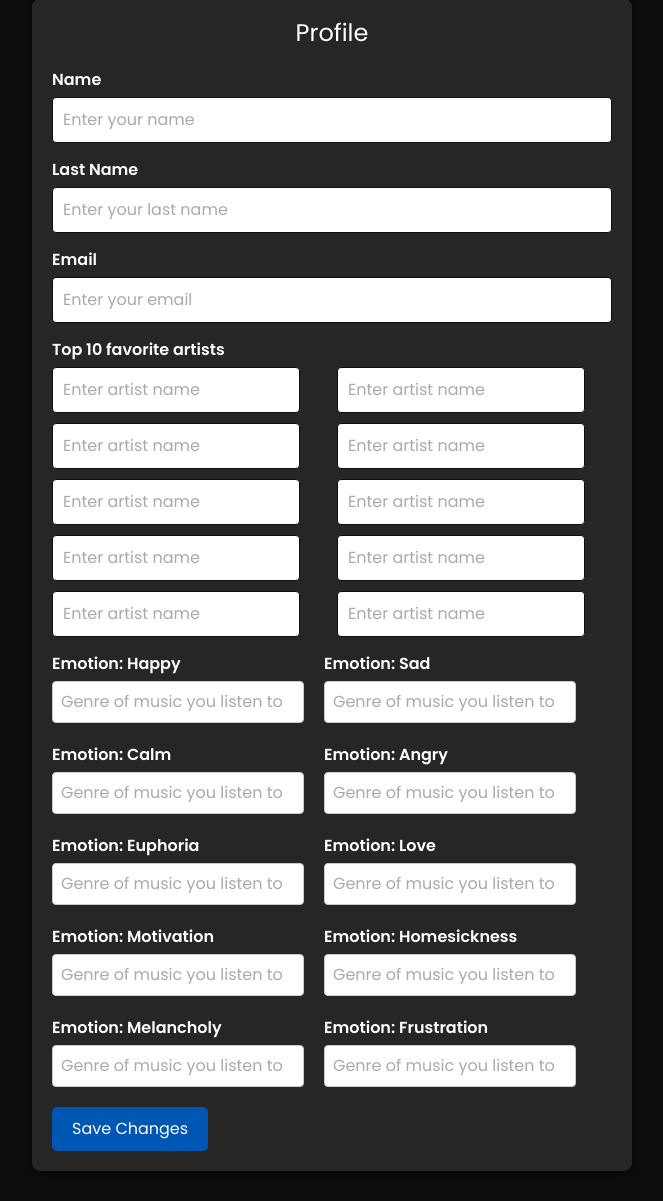
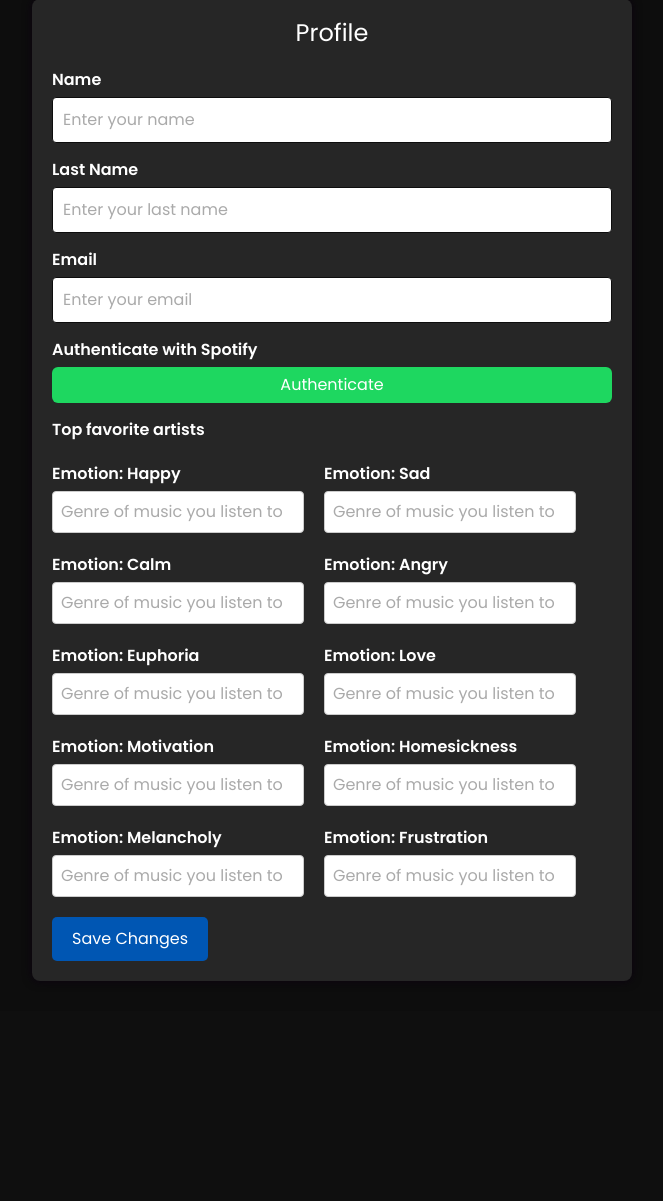
Before and after one commit to CamsMars/PI_PROYECT, a Django app: page /profile/ in a window 1280 px wide. Shown: the part 97-1298 px from the top of the page, without its empty margins (308-971 px from the left). After the commit the page ends 1078 px from the top, so only its background shows below. Run offline with Django 5.2, Linux system fonts and the light colour scheme; a user stored in the database is signed in; parts of the project's set-up code (start-up, migrations or seed data) failed here and were passed over.

Commit message:
merged cami profile.html

```diff
--- a/MIUW/MIUWApp/templates/profile.html
+++ b/MIUW/MIUWApp/templates/profile.html
@@ -29,6 +29,7 @@
         .btn-custom:hover {
             background-color: #0056b3; /* Cambia el color al pasar el mouse */
         }
+
         body {
             background-color: #0D0D0D;
             font-family: 'Poppins', sans-serif;
@@ -95,6 +96,7 @@
             margin: 5px;
             cursor: pointer;
         }
+
         .preferences {
             display: grid;
             grid-template-columns: 1fr 1fr; /* Crea dos columnas de igual tamaño */
@@ -105,6 +107,7 @@
             padding: 10px;
             width: 90%; /* Ajusta el ancho si es necesario */
         }
+
         .emotion-preferences {
             display: flex;
             flex-wrap: wrap;
@@ -128,13 +131,18 @@
             border-radius: 4px;
         }
 
+        .spotify-btn {
+            background-color: #1ED760;
+            border: none;
+            color: white;
+        }
     </style>
 </head>
 <body>
     <nav class="navbar navbar-expand-lg navbar-light bg-body-tertiary">
         <div class="container-fluid">
             <a class="navbar-brand" href="{% url 'home' %}">
-                <img src="{% static "images/logotipo_morado.png" %}" alt="MIUW Logo" style="height: 40px;">
+                <img src="{% static 'images/logotipo_morado.png' %}" alt="MIUW Logo" style="height: 40px;">
             </a>
             <button class="navbar-toggler" type="button" data-bs-toggle="collapse" data-bs-target="#navbarNavDropdown" aria-controls="navbarNavDropdown" aria-expanded="false" aria-label="Toggle navigation">
                 <span class="navbar-toggler-icon"></span>
@@ -161,78 +169,96 @@
             </div>
         </div>
     </nav>
+
     <div class="container">
         <header>
             <h1>Profile</h1>
         </header>
         <form method="POST" action="{% url 'profile' %}">
             {% csrf_token %}
+
             <div class="form-group">
                 <label for="name">Name</label>
-                <input type="text" id="name" name="name" placeholder="Enter your name" required>
+                <input type="text" id="name" name="name" value="{{ name }}" placeholder="Enter your name" required>
             </div>
+
             <div class="form-group">
                 <label for="last-name">Last Name</label>
-                <input type="text" id="last-name" name="last_name" placeholder="Enter your last name" required>
+                <input type="text" id="last-name" name="last_name" value="{{ last_name }}" placeholder="Enter your last name" required>
             </div>
+
             <div class="form-group">
                 <label for="email">Email</label>
-                <input type="email" id="email" name="email" placeholder="Enter your email" required>
+                <input type="email" id="email" name="email" value="{{ email }}" placeholder="Enter your email" required>
             </div>
+
             <div class="form-group">
-                <label>Top 10 favorite artists</label>
+                <label>Authenticate with Spotify</label>
+                <div style="display: flex; gap: 10px;">
+                    <button class="btn btn-primary spotify-btn" type="submit" onclick="authenticateSpotify()">Authenticate</button>
+                </div>
+            </div>
+
+            <div class="form-group">
+                <label>Top favorite artists</label>
                 <div class="preferences">
-                    {% for i in "0123456789" %}
-                        <input type="text" id="fav-artist-{{ i }}" name="fav_artist_{{ i }}" placeholder="Enter artist name" required>
+                    {% for artist in fav_artists %}
+                        <input type="text" id="fav-artist-{{ forloop.counter }}" name="fav_artist_{{ forloop.counter }}" value="{{ artist }}" placeholder="Enter artist name" required>
                     {% endfor %}
                 </div>
             </div>
+
+
             <div class="emotion-preferences">
                 <div class="emotion-group">
                     <label for="happy">Emotion: Happy</label>
-                    <input type="text" id="happy" name="happy" placeholder="Genre of music you listen to" required>
+                    <input type="text" id="happy" name="happy" value="{{ genres.0 }}" placeholder="Genre of music you listen to" required>
                 </div>
                 <div class="emotion-group">
                     <label for="sad">Emotion: Sad</label>
-                    <input type="text" id="sad" name="sad" placeholder="Genre of music you listen to" required>
+                    <input type="text" id="sad" name="sad" value="{{ genres.1 }}" placeholder="Genre of music you listen to" required>
                 </div>
                 <div class="emotion-group">
                     <label for="calm">Emotion: Calm</label>
-                    <input type="text" id="calm" name="calm" placeholder="Genre of music you listen to" required>
+                    <input type="text" id="calm" name="calm" value="{{ genres.2 }}" placeholder="Genre of music you listen to" required>
                 </div>
                 <div class="emotion-group">
                     <label for="angry">Emotion: Angry</label>
-                    <input type="text" id="angry" name="angry" placeholder="Genre of music you listen to" required>
+                    <input type="text" id="angry" name="angry" value="{{ genres.3 }}" placeholder="Genre of music you listen to" required>
                 </div>
                 <div class="emotion-group">
                     <label for="euphoria">Emotion: Euphoria</label>
-                    <input type="text" id="euphoria" name="euphoria" placeholder="Genre of music you listen to" required>
+                    <input type="text" id="euphoria" name="euphoria" value="{{ genres.4 }}" placeholder="Genre of music you listen to" required>
                 </div>
                 <div class="emotion-group">
                     <label for="love">Emotion: Love</label>
-                    <input type="text" id="love" name="love" placeholder="Genre of music you listen to" required>
+                    <input type="text" id="love" name="love" value="{{ genres.5 }}" placeholder="Genre of music you listen to" required>
                 </div>
                 <div class="emotion-group">
                     <label for="motivation">Emotion: Motivation</label>
-                    <input type="text" id="motivation" name="motivation" placeholder="Genre of music you listen to" required>
+                    <input type="text" id="motivation" name="motivation" value="{{ genres.6 }}" placeholder="Genre of music you listen to" required>
                 </div>
                 <div class="emotion-group">
                     <label for="homesickness">Emotion: Homesickness</label>
-                    <input type="text" id="homesickness" name="homesickness" placeholder="Genre of music you listen to" required>
+                    <input type="text" id="homesickness" name="homesickness" value="{{ genres.7 }}" placeholder="Genre of music you listen to" required>
                 </div>
                 <div class="emotion-group">
                     <label for="melancholy">Emotion: Melancholy</label>
-                    <input type="text" id="melancholy" name="melancholy" placeholder="Genre of music you listen to" required>
+                    <input type="text" id="melancholy" name="melancholy" value="{{ genres.8 }}" placeholder="Genre of music you listen to" required>
                 </div>
                 <div class="emotion-group">
                     <label for="frustration">Emotion: Frustration</label>
-                    <input type="text" id="frustration" name="frustration" placeholder="Genre of music you listen to" required>
+                    <input type="text" id="frustration" name="frustration" value="{{ genres.9 }}" placeholder="Genre of music you listen to" required>
                 </div>
             </div>
+
+
             <div class="button">
                 <button type="submit" class="btn-custom" style="margin-top: 20px;">Save Changes</button>
             </div>
         </form>
     </div>
+
+    <script src="https://cdn.jsdelivr.net/npm/bootstrap@5.3.0/dist/js/bootstrap.bundle.min.js"></script>
 </body>
 </html>
```
Also changed, not shown: MIUW/Api/migrations/0010_merge_20241112_1749.py (added). Lines whose indentation alone changed are shown as unchanged.
